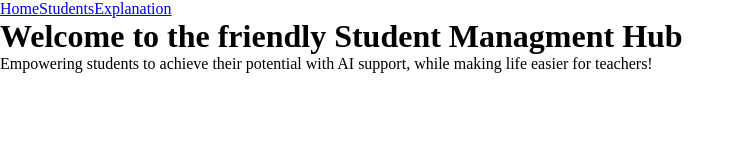
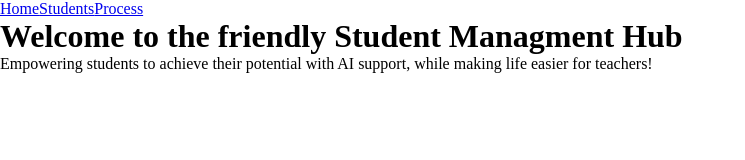
Before and after one commit to Lu-Smith/sphinx_ai_react_project, a React (Vite) app: page / in a window 1280 px wide. Shown: the top 160 px of the page, without its empty margins (0-745 px from the left). Built offline with nearby package versions, Linux system fonts and the light colour scheme.

Commit message:
Updated App.tsx

```diff
--- a/src/App.tsx
+++ b/src/App.tsx
@@ -12,7 +12,7 @@ const App: React.FC = () => {
         <nav>
           <Link to="/">Home</Link>
           <Link to="/student">Students</Link>
-          <Link to="/explanation">Explanation</Link>
+          <Link to="/explanation">Process</Link>
         </nav>
         <Routes>
           <Route path="/" element={<HomePage />} />
```
